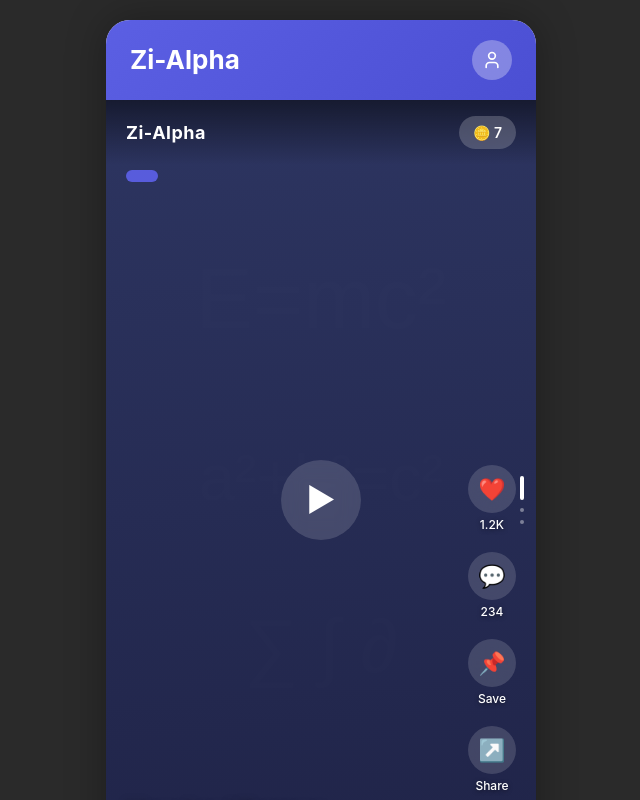
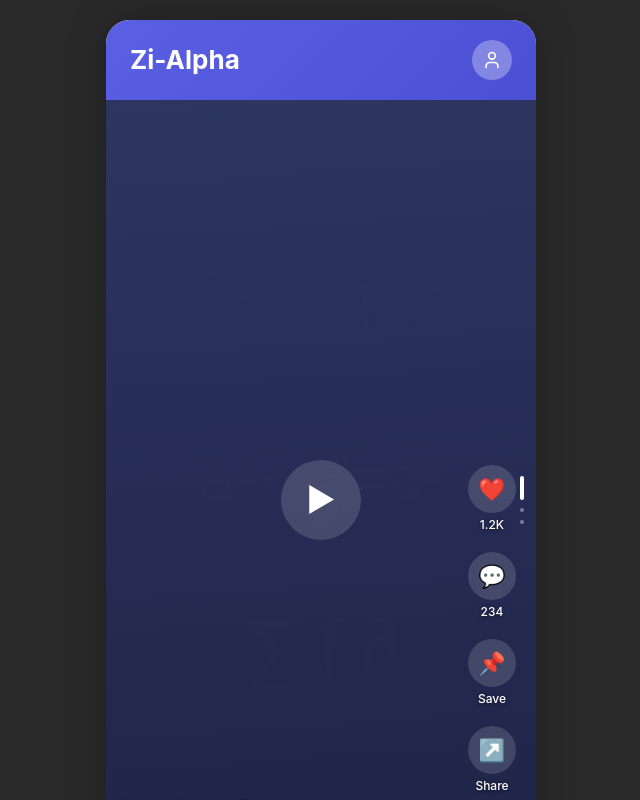
Before and after one commit to EuphoriaBot/Zi-Alpha-Project, a React (Vite) app: page / in a window 1280 px wide. Shown: the top 800 px of the page, without its empty margins (319-959 px from the left). Built offline with nearby package versions, Linux system fonts and the light colour scheme.

Commit message:
Homes Screen

```diff
--- a/src/screens/BerandaScreen.jsx
+++ b/src/screens/BerandaScreen.jsx
@@ -49,14 +49,6 @@ function BerandaScreen() {
       onTouchEnd={handleTouchEnd}
       onWheel={handleWheel}
     >
-      {/* Header */}
-      <div className={styles.header}>
-        <div className={styles.logo}>Zi-Alpha</div>
-        <div className={styles.coinBadge}>
-          🪙 7
-        </div>
-      </div>
-
       {/* Main Content Area - Full Screen */}
       <div className={styles.contentArea}>
         {/* Video/Content Background */}
@@ -64,11 +56,6 @@ function BerandaScreen() {
           <div className={styles.videoPlaceholder}>
             <div className={styles.videoIcon}>▶</div>
           </div>
-        </div>
-
-        {/* Category Badge - Top Left */}
-        <div className={styles.categoryBadge}>
-          {currentContent.category}
         </div>
 
         {/* Content Info - Bottom Left */}
--- a/src/screens/BerandaScreen.module.css
+++ b/src/screens/BerandaScreen.module.css
@@ -4,40 +4,6 @@
   height: 100vh;
   background: #000;
   overflow: hidden;
-}
-
-/* Header */
-.header {
-  position: absolute;
-  top: 0;
-  left: 0;
-  right: 0;
-  display: flex;
-  justify-content: space-between;
-  align-items: center;
-  padding: 16px 20px;
-  z-index: 100;
-  background: linear-gradient(180deg, rgba(0,0,0,0.5) 0%, transparent 100%);
-}
-
-.logo {
-  font-size: 18px;
-  font-weight: bold;
-  color: #fff;
-  letter-spacing: 0.5px;
-}
-
-.coinBadge {
-  background: rgba(255, 255, 255, 0.2);
-  backdrop-filter: blur(10px);
-  padding: 6px 14px;
-  border-radius: 20px;
-  font-size: 14px;
-  color: #fff;
-  font-weight: 600;
-  display: flex;
-  align-items: center;
-  gap: 4px;
 }
 
 /* Main Content Area */
@@ -88,23 +54,6 @@
 .videoIcon:hover {
   background: rgba(255, 255, 255, 0.25);
   transform: scale(1.1);
-}
-
-/* Category Badge - Top Left */
-.categoryBadge {
-  position: absolute;
-  top: 70px;
-  left: 20px;
-  background: rgba(91, 95, 227, 0.95);
-  backdrop-filter: blur(10px);
-  color: #fff;
-  padding: 6px 16px;
-  border-radius: 20px;
-  font-size: 11px;
-  font-weight: bold;
-  letter-spacing: 1px;
-  text-transform: uppercase;
-  z-index: 10;
 }
 
 /* Content Info - Bottom Left */
```
